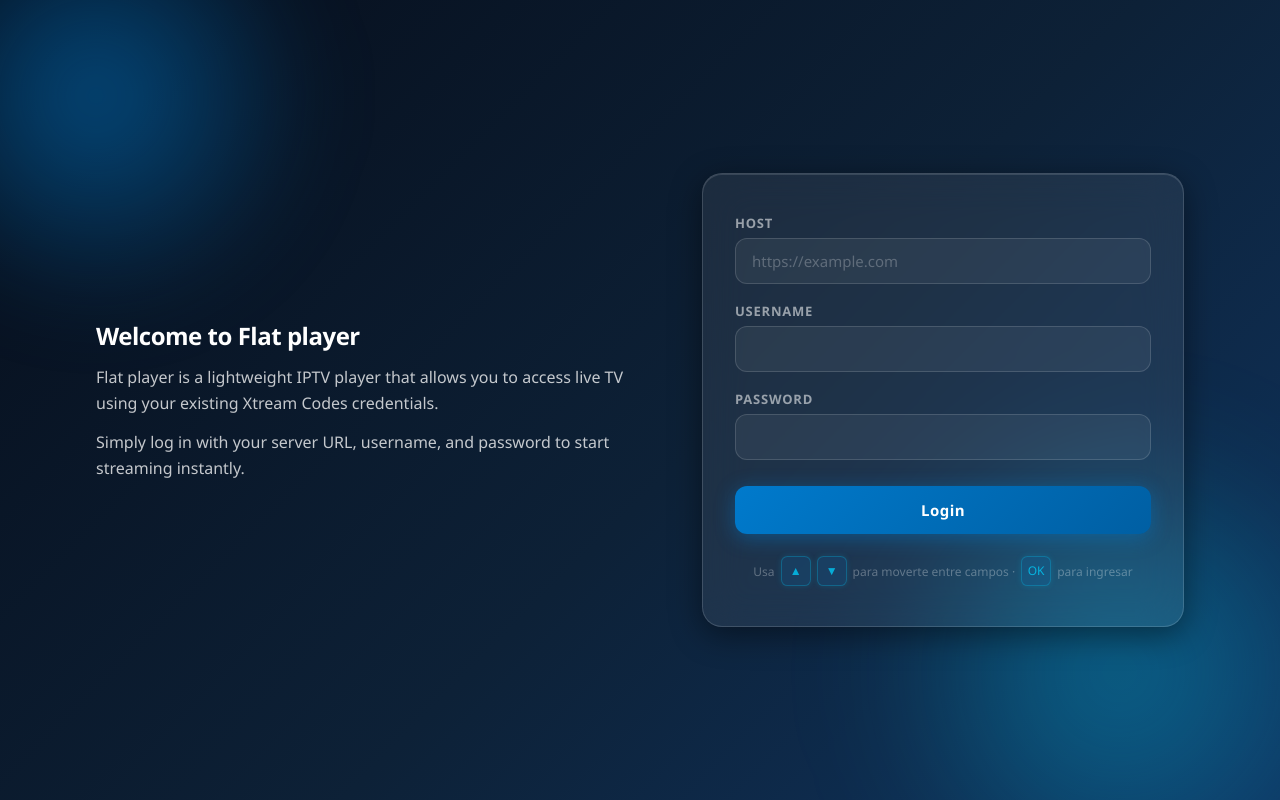
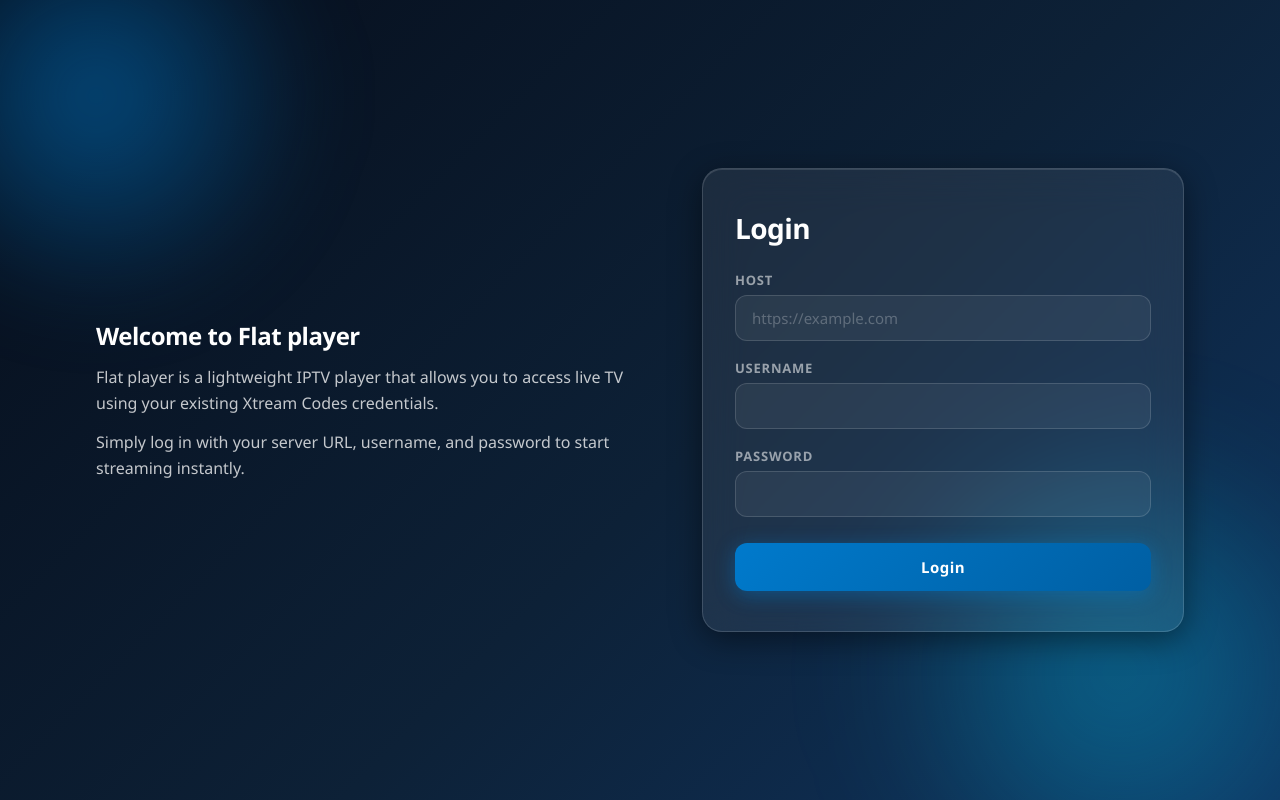
Before and after one commit to PINNCODE/flat-player, an Angular app: page /#/login in a window 1280 px wide. Built offline with nearby package versions, Linux system fonts and the light colour scheme.

Commit message:
feat: enhance login form with reactive validation and feedback messages

```diff
--- a/src/app/presentation/pages/login/login.html
+++ b/src/app/presentation/pages/login/login.html
@@ -11,51 +11,67 @@
         </section>
 
         <section class="login-page__form" aria-label="Login form">
-            <form (submit)="onSubmit($event)" class="login-page__form-content">
+            <form [formGroup]="loginForm" (ngSubmit)="onSubmit()" class="login-page__form-content">
+                <h1 class="login-page__title">Login</h1>
                 <div class="login-page__form-group">
                     <label for="host" class="login-page__form-label">Host</label>
                     <input
                         type="url"
                         id="host"
-                        name="host"
+                        formControlName="host"
                         class="login-page__form-input"
                         placeholder="https://example.com"
                         autocomplete="url"
+                        [attr.aria-invalid]="hasControlError('host')"
                         required
                     />
+                    @if (hasControlError('host')) {
+                        <p class="login-page__form-error">{{ getControlErrorMessage('host') }}</p>
+                    }
                 </div>
                 <div class="login-page__form-group">
                     <label for="username" class="login-page__form-label">Username</label>
                     <input
                         type="text"
                         id="username"
-                        name="username"
+                        formControlName="username"
                         class="login-page__form-input"
                         autocomplete="username"
+                        [attr.aria-invalid]="hasControlError('username')"
                         required
                     />
+                    @if (hasControlError('username')) {
+                        <p class="login-page__form-error">{{ getControlErrorMessage('username') }}</p>
+                    }
                 </div>
                 <div class="login-page__form-group">
                     <label for="password" class="login-page__form-label">Password</label>
                     <input
                         type="password"
                         id="password"
-                        name="password"
+                        formControlName="password"
                         class="login-page__form-input"
                         autocomplete="current-password"
+                        [attr.aria-invalid]="hasControlError('password')"
                         required
                     />
+                    @if (hasControlError('password')) {
+                        <p class="login-page__form-error">{{ getControlErrorMessage('password') }}</p>
+                    }
                 </div>
                 <button
                     type="submit"
                     class="login-page__form-button"
+                    [disabled]="isSubmitting()"
                 >
-                    Login
+                    {{ isSubmitting() ? 'Loading...' : 'Login' }}
                 </button>
-                <p class="login-page__nav-hint" role="note">
-                    Usa <kbd>&#9650;</kbd> <kbd>&#9660;</kbd> para moverte entre campos
-                    &middot; <kbd>OK</kbd> para ingresar
-                </p>
+                @if (submitError()) {
+                    <p class="login-page__form-feedback login-page__form-feedback--error" role="alert">{{ submitError() }}</p>
+                }
+                @if (submitSuccess()) {
+                    <p class="login-page__form-feedback login-page__form-feedback--success" role="status">{{ submitSuccess() }}</p>
+                }
             </form>
         </section>
     </div>
--- a/src/app/presentation/pages/login/login.scss
+++ b/src/app/presentation/pages/login/login.scss
@@ -115,6 +115,12 @@
     gap: 0.375rem;
 }
 
+.login-page__form-error {
+    margin: 0;
+    font-size: 0.8125rem;
+    color: #ffb4b4;
+}
+
 // ── labels ─────────────────────────────────────────────────────
 .login-page__form-label {
     font-size: 0.8125rem;
@@ -158,36 +164,6 @@
     }
 }
 
-// ── hint de navegación ─────────────────────────────────────────
-.login-page__nav-hint {
-    display: flex;
-    align-items: center;
-    justify-content: center;
-    flex-wrap: wrap;
-    gap: 0.375rem;
-    margin: 0.25rem 0 0;
-    font-size: 0.75rem;
-    color: rgba(255, 255, 255, 0.3);
-
-    kbd {
-        display: inline-flex;
-        align-items: center;
-        justify-content: center;
-        width: 1.75rem;
-        height: 1.75rem;
-        padding: 0;
-        border-radius: 0.4rem;
-        border: 1px solid rgba(0, 210, 255, 0.25);
-        background: rgba(0, 122, 204, 0.15);
-        font: inherit;
-        font-size: 0.75rem;
-        line-height: 1;
-        color: rgba(0, 210, 255, 0.75);
-        letter-spacing: 0;
-        box-shadow: 0 0 6px rgba(0, 210, 255, 0.15);
-    }
-}
-
 // ── botón ──────────────────────────────────────────────────────
 .login-page__form-button {
     margin-top: 0.5rem;
@@ -223,6 +199,27 @@
         outline: 2px solid #00d2ff;
         outline-offset: 3px;
     }
+
+    &:disabled {
+        cursor: not-allowed;
+        opacity: 0.6;
+        transform: none;
+        box-shadow: 0 2px 12px rgba(0, 122, 204, 0.2);
+    }
+}
+
+.login-page__form-feedback {
+    margin: 0;
+    font-size: 0.875rem;
+    line-height: 1.5;
+}
+
+.login-page__form-feedback--error {
+    color: #ffb4b4;
+}
+
+.login-page__form-feedback--success {
+    color: #8fe3c3;
 }
 
 @media (max-width: 640px) {
--- a/src/app/presentation/pages/login/login.ts
+++ b/src/app/presentation/pages/login/login.ts
@@ -1,15 +1,89 @@
 import { CommonModule } from '@angular/common';
-import { Component } from '@angular/core';
+import {
+  ChangeDetectionStrategy,
+  Component,
+  inject,
+  signal,
+} from '@angular/core';
+import { NonNullableFormBuilder, ReactiveFormsModule, Validators } from '@angular/forms';
+import { Credentials } from '@core/domain/models/credentials.model';
+import { LoginUseCase } from '@core/application/usecases/login.usecase';
 
 @Component({
   selector: 'app-login',
-  imports: [CommonModule],
+  imports: [CommonModule, ReactiveFormsModule],
+  changeDetection: ChangeDetectionStrategy.OnPush,
   templateUrl: './login.html',
   styleUrl: './login.scss',
 })
 export class Login {
+  protected readonly isSubmitting = signal(false);
+  protected readonly submitError = signal('');
+  protected readonly submitSuccess = signal('');
 
-  onSubmit($event: Event): void {
-    $event.preventDefault();
+  private readonly formBuilder = inject(NonNullableFormBuilder);
+  private readonly loginUseCase = inject(LoginUseCase);
+  protected readonly loginForm = this.formBuilder.group({
+    host: ['', [Validators.required, Validators.pattern(/^https?:\/\/.+/i)]],
+    username: ['', [Validators.required]],
+    password: ['', [Validators.required]],
+  });
+
+  protected async onSubmit(): Promise<void> {
+    if (this.loginForm.invalid) {
+      this.loginForm.markAllAsTouched();
+      return;
+    }
+
+    const { host, username, password } = this.loginForm.getRawValue();
+
+    try {
+      this.isSubmitting.set(true);
+      this.submitError.set('');
+      this.submitSuccess.set('');
+
+      await this.loginUseCase.execute(new Credentials(username, password, host));
+
+      this.submitSuccess.set('Login ejecutado correctamente.');
+    } catch (error) {
+      this.submitError.set(this.resolveErrorMessage(error));
+    } finally {
+      this.isSubmitting.set(false);
+    }
+  }
+
+  protected hasControlError(controlName: 'host' | 'username' | 'password'): boolean {
+    const control = this.loginForm.controls[controlName];
+
+    return control.invalid && (control.touched || control.dirty);
+  }
+
+  protected getControlErrorMessage(controlName: 'host' | 'username' | 'password'): string {
+    const control = this.loginForm.controls[controlName];
+
+    if (control.hasError('required')) {
+      switch (controlName) {
+        case 'host':
+          return 'Debes ingresar el host.';
+        case 'username':
+          return 'Debes ingresar el usuario.';
+        case 'password':
+          return 'Debes ingresar la contraseña.';
+      }
+    }
+
+    if (controlName === 'host' && control.hasError('pattern')) {
+      return 'El host debe comenzar con http:// o https://.';
+    }
+
+    return 'Valor inválido.';
+  }
+
+  private resolveErrorMessage(error: unknown): string {
+    if (error instanceof Error && error.message) {
+      return error.message;
+    }
+
+    return 'No se pudo completar el login.';
   }
 }
```
